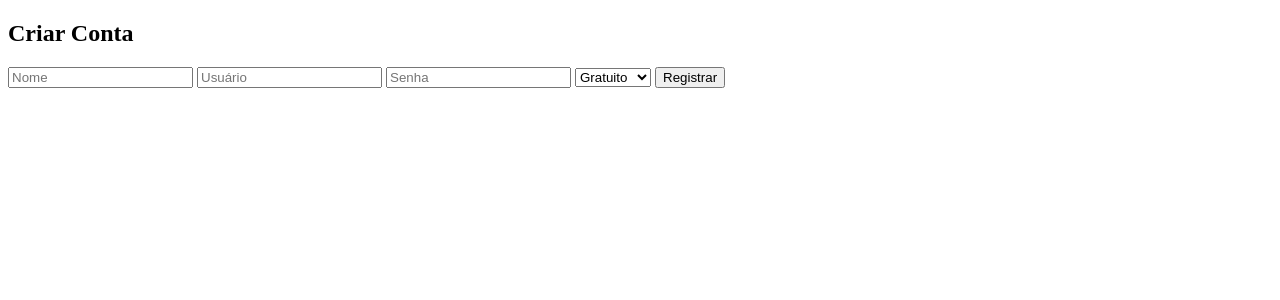
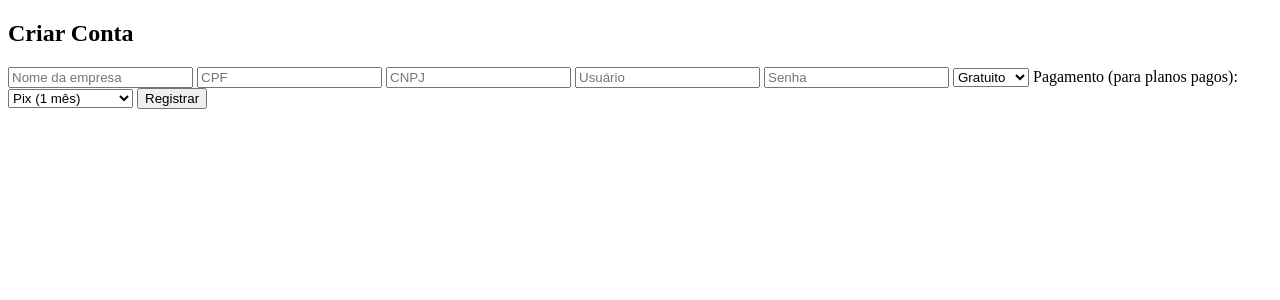
Before and after one commit to Bruna-BM93/Jarviss, a Flask app: template templates/register.html in a window 1280 px wide. Shown: the top 300 px of the page. Run offline with Flask 3, Linux system fonts and the light colour scheme; the template is opened without the code that fills it, so the values that code supplies are empty.

Commit message:
Add company registration fields and payment options

```diff
--- a/main.py
+++ b/main.py
@@ -24,10 +24,19 @@ def init_db():
         "nome TEXT NOT NULL," \
         "usuario TEXT NOT NULL UNIQUE," \
         "senha TEXT NOT NULL," \
+        "cpf TEXT," \
+        "cnpj TEXT," \
         "plano TEXT NOT NULL DEFAULT 'Gratuito'," \
+        "pagamento TEXT," \
         "inadimplente INTEGER NOT NULL DEFAULT 0"
         ")"
     )
+    # adjust columns for older databases
+    for coluna, tipo in (('cpf', 'TEXT'), ('cnpj', 'TEXT'), ('pagamento', 'TEXT')):
+        try:
+            cur.execute(f"ALTER TABLE usuarios ADD COLUMN {coluna} {tipo}")
+        except sqlite3.OperationalError:
+            pass
     con.commit()
     con.close()
 
@@ -43,19 +52,28 @@ def register():
     nome = dados.get('nome')
     usuario = dados.get('usuario')
     senha = dados.get('senha')
+    cpf = dados.get('cpf')
+    cnpj = dados.get('cnpj')
     plano = dados.get('plano', 'Gratuito')
+    pagamento = dados.get('pagamento') if plano != 'Gratuito' else None
+
     if not nome or not usuario or not senha:
         return jsonify({'erro': 'Dados incompletos'}), 400
+    if not cpf and not cnpj:
+        return jsonify({'erro': 'CPF ou CNPJ obrigatorio'}), 400
     if plano not in PLANS:
         return jsonify({'erro': 'Plano invalido'}), 400
+    if plano != 'Gratuito' and pagamento not in ('pix', 'cartao'):
+        return jsonify({'erro': 'Metodo de pagamento invalido'}), 400
 
     senha_hash = generate_password_hash(senha)
     try:
         con = sqlite3.connect(DB_PATH)
         cur = con.cursor()
         cur.execute(
-            'INSERT INTO usuarios (nome, usuario, senha, plano) VALUES (?, ?, ?, ?)',
-            (nome, usuario, senha_hash, plano)
+            'INSERT INTO usuarios (nome, usuario, senha, cpf, cnpj, plano, pagamento) '
+            'VALUES (?, ?, ?, ?, ?, ?, ?)',
+            (nome, usuario, senha_hash, cpf, cnpj, plano, pagamento)
         )
         con.commit()
     except sqlite3.IntegrityError:
--- a/templates/register.html
+++ b/templates/register.html
@@ -7,7 +7,9 @@
 <body>
 <h2>Criar Conta</h2>
 <form id="form-register">
-    <input type="text" id="nome" placeholder="Nome" required>
+    <input type="text" id="nome" placeholder="Nome da empresa" required>
+    <input type="text" id="cpf" placeholder="CPF">
+    <input type="text" id="cnpj" placeholder="CNPJ">
     <input type="text" id="usuario" placeholder="Usuário" required>
     <input type="password" id="senha" placeholder="Senha" required>
     <select id="plano">
@@ -15,19 +17,27 @@
         <option value="Plus">Plus</option>
         <option value="Premium">Premium</option>
     </select>
+    <label>Pagamento (para planos pagos):</label>
+    <select id="pagamento">
+        <option value="pix">Pix (1 mês)</option>
+        <option value="cartao">Cartão de crédito</option>
+    </select>
     <button type="submit">Registrar</button>
 </form>
 <script>
 document.getElementById('form-register').addEventListener('submit', async (e) => {
     e.preventDefault();
     const nome = document.getElementById('nome').value;
+    const cpf = document.getElementById('cpf').value;
+    const cnpj = document.getElementById('cnpj').value;
     const usuario = document.getElementById('usuario').value;
     const senha = document.getElementById('senha').value;
     const plano = document.getElementById('plano').value;
+    const pagamento = document.getElementById('pagamento').value;
     const resp = await fetch('/register', {
         method: 'POST',
         headers: {'Content-Type': 'application/json'},
-        body: JSON.stringify({nome, usuario, senha, plano})
+        body: JSON.stringify({nome, cpf, cnpj, usuario, senha, plano, pagamento})
     });
     const data = await resp.json();
     alert(data.mensagem || data.erro);
```
Also changed, not shown: README.md, jarvis.db (deleted).
